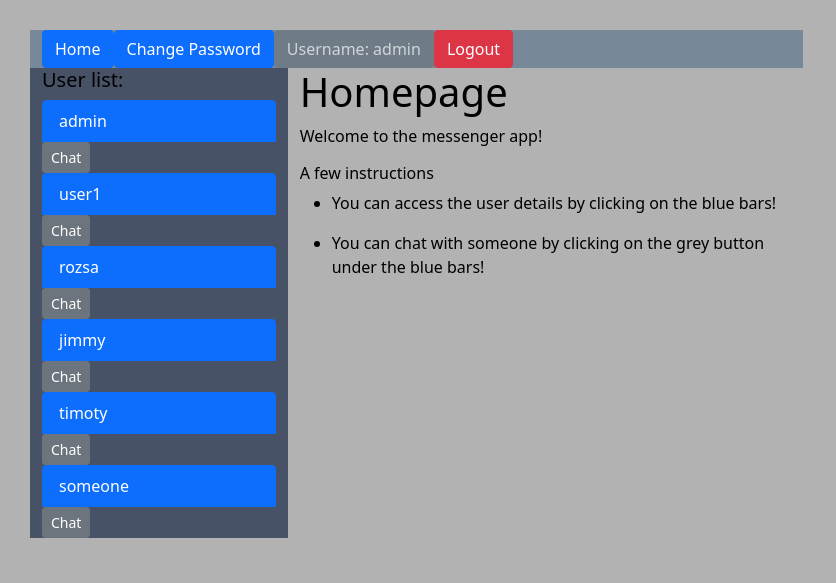
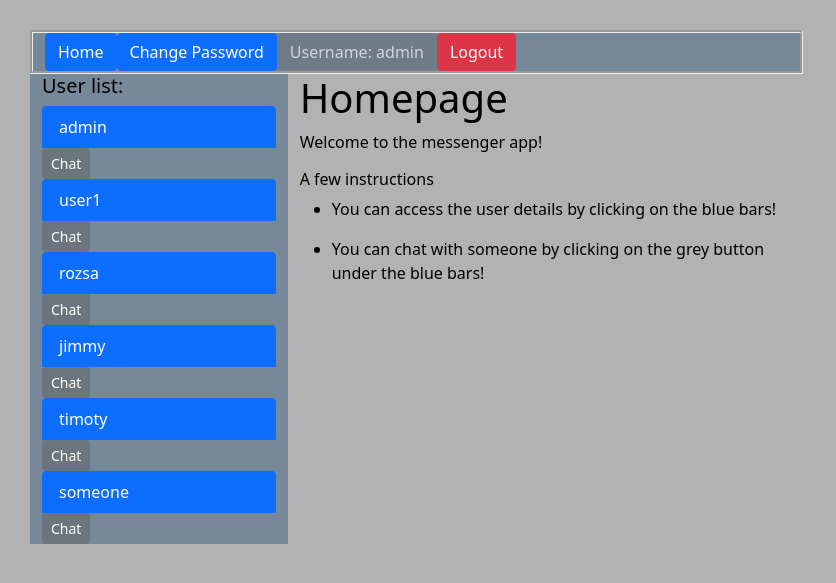
Before and after one commit to rozsanimrod/messenger, a Django app: page / in a window 1280 px wide. Shown: the top 583 px of the page, without its empty margins (0-836 px from the left). Run offline with Django 3.2, Linux system fonts and the light colour scheme; a user stored in the database is signed in; data comes from the database, SQL or seed files in the repository.

Commit message:
container

```diff
--- a/homepage/templates/homepage/home.html
+++ b/homepage/templates/homepage/home.html
@@ -6,8 +6,9 @@
 
         <style>
             .my-row { background: #778899;
+                border-style: groove;
             }
-            .col_1 {background: #475266
+            .col_1 {background: #778899;
             }
         </style>
 
```
